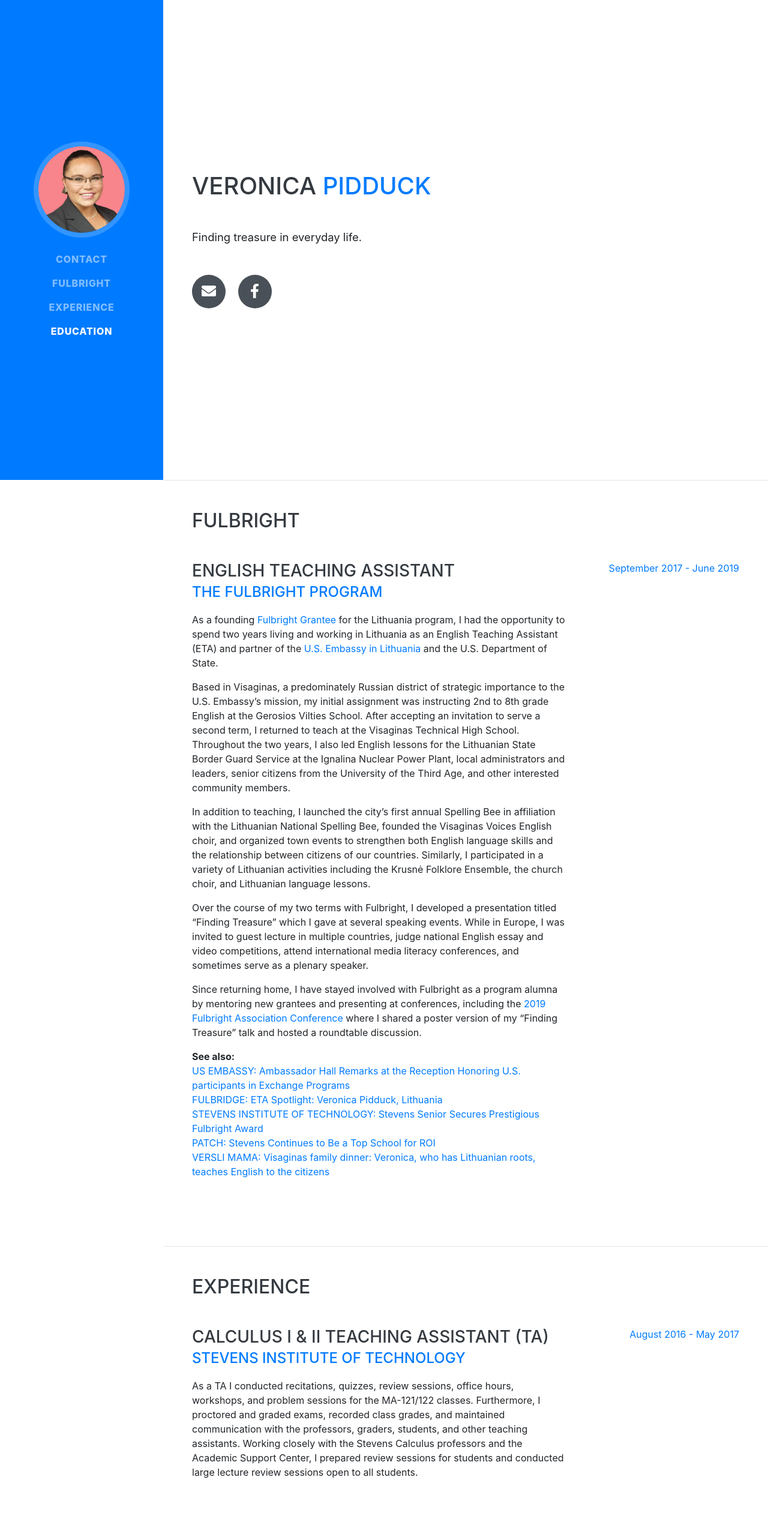
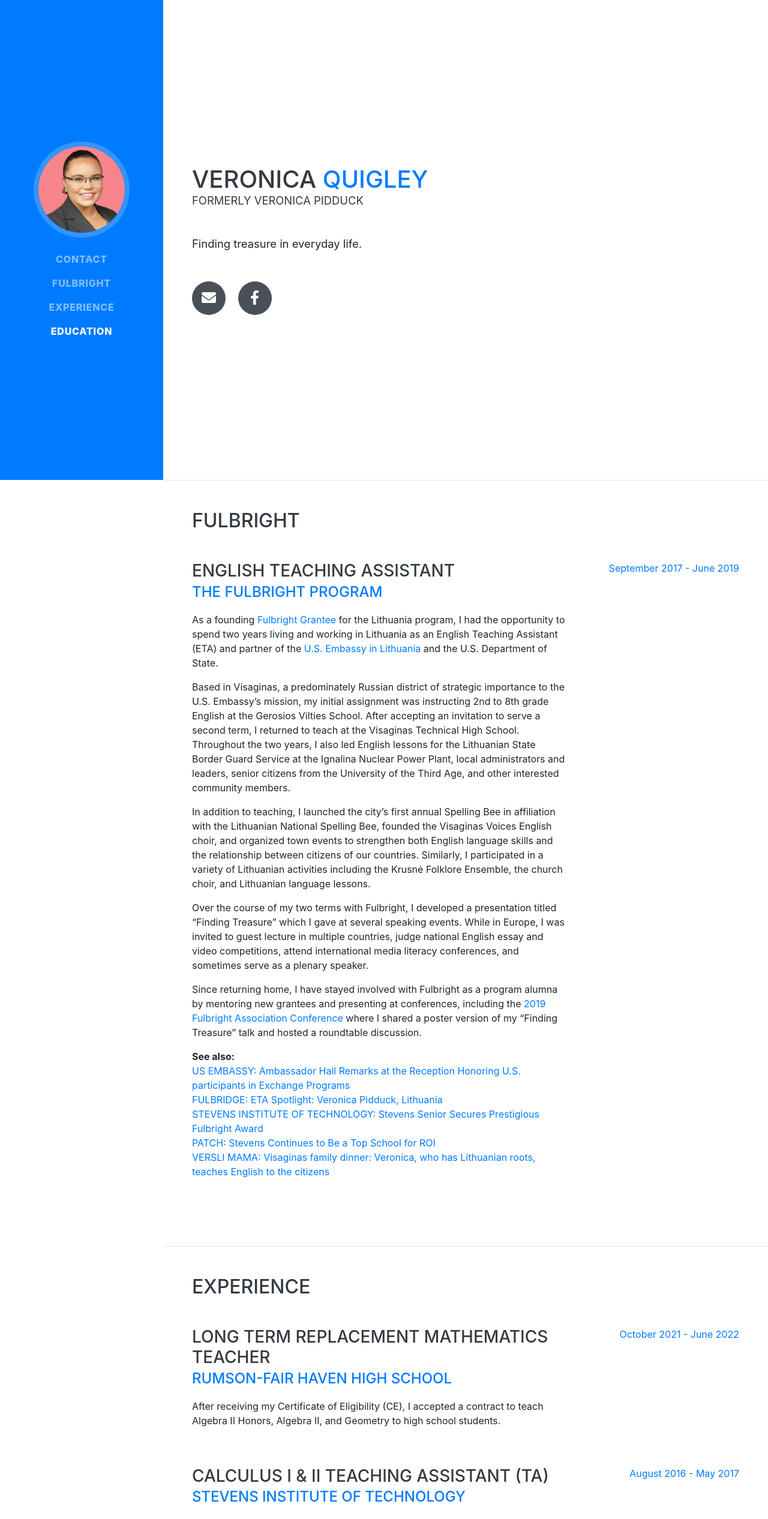
Before and after one commit to veronicapidduck/veronicapidduck.github.io, a website with bundled scripts: page index.html in a window 1280 px wide. Shown: the top 2532 px of the page at 60% size. Built offline with nearby package versions, Linux system fonts and the light colour scheme; a web font is replaced by a local one.

Commit message:
update last name, add RFH job, update domain CNAME

```diff
--- a/index.html
+++ b/index.html
@@ -8,7 +8,7 @@
   <meta name="description" content="">
   <meta name="author" content="">
 
-  <title>Veronica Pidduck</title>
+  <title>Veronica Quigley</title>
 
   <!-- Bootstrap core CSS -->
   <link href="vendor/bootstrap/css/bootstrap.min.css" rel="stylesheet">
@@ -27,7 +27,7 @@
 
   <nav class="navbar navbar-expand-lg navbar-dark bg-primary fixed-top" id="sideNav">
     <a class="navbar-brand js-scroll-trigger" href="#page-top">
-      <span class="d-block d-lg-none">Veronica Pidduck</span>
+      <span class="d-block d-lg-none">Veronica Quigley</span>
       <span class="d-none d-lg-block">
         <img class="img-fluid img-profile rounded-circle mx-auto mb-2" src="img/profile.jpg" alt="">
       </span>
@@ -64,7 +64,8 @@
     <section class="resume-section p-3 p-lg-5 d-flex align-items-center" id="about">
       <div class="w-100">
         <h1 class="mb-0">Veronica
-          <span class="text-primary">Pidduck</span><br><br>
+          <span class="text-primary">Quigley</span>
+          <p class="lead mb-5">formerly Veronica Pidduck</p>
         </h1>
         <p class="lead mb-5">Finding treasure in everyday life.</p>
         <div class="social-icons">
@@ -112,6 +113,17 @@
     <section class="resume-section p-3 p-lg-5 d-flex justify-content-center" id="experience">
       <div class="w-100">
         <h2 class="mb-5">Experience</h2>
+
+        <div class="resume-item d-flex flex-column flex-md-row justify-content-between mb-5">
+          <div class="resume-content">
+            <h3 class="mb-0">Long Term Replacement Mathematics Teacher</h3>
+            <div class="subheading mb-3"><a target="_blank" href="https://www.rumsonfairhaven.org/">Rumson-Fair Haven High School</a></div>
+            <p>After receiving my Certificate of Eligibility (CE), I accepted a contract to teach Algebra II Honors, Algebra II, and Geometry to high school students.</p>
+          </div>
+          <div class="resume-date text-md-right">
+            <span class="text-primary">October 2021 - June 2022</span>
+          </div>
+        </div>
 
         <div class="resume-item d-flex flex-column flex-md-row justify-content-between mb-5">
           <div class="resume-content">
```
Also changed, not shown: README.md (deleted), 1 other file.
